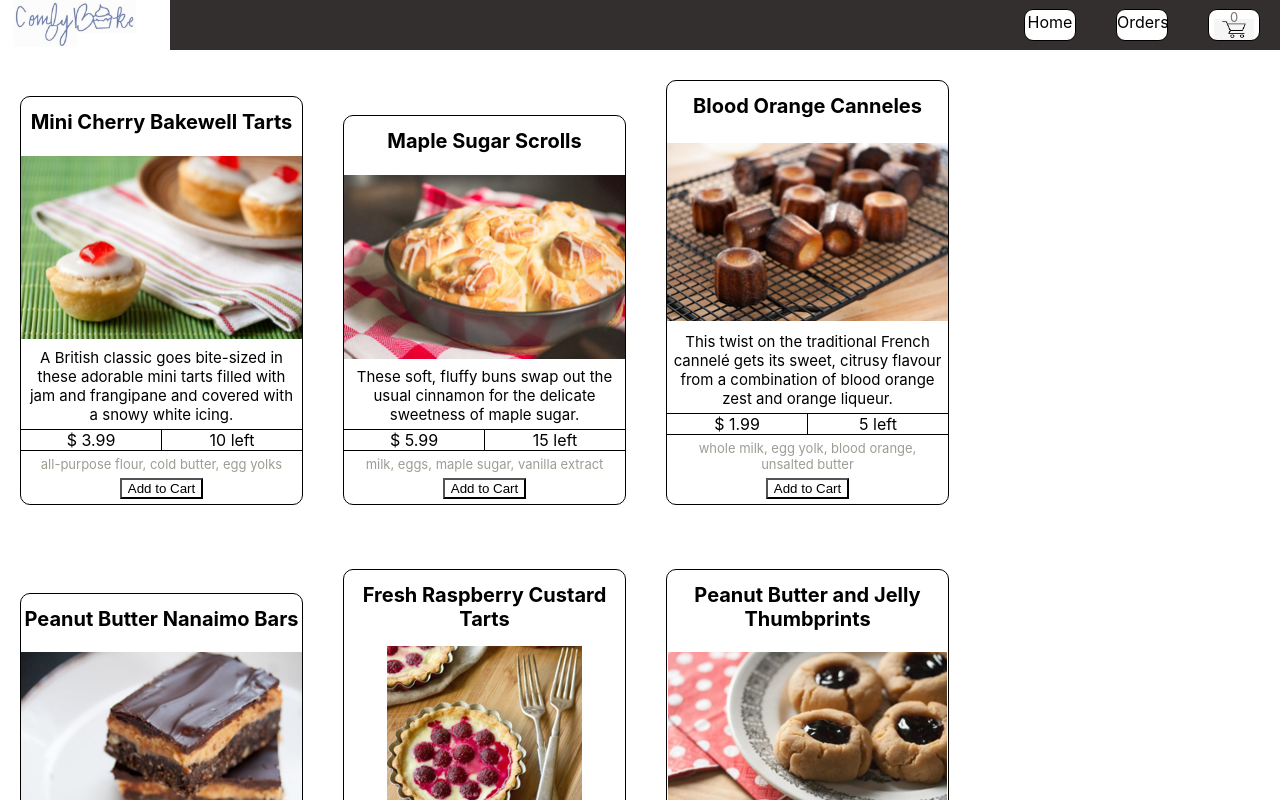
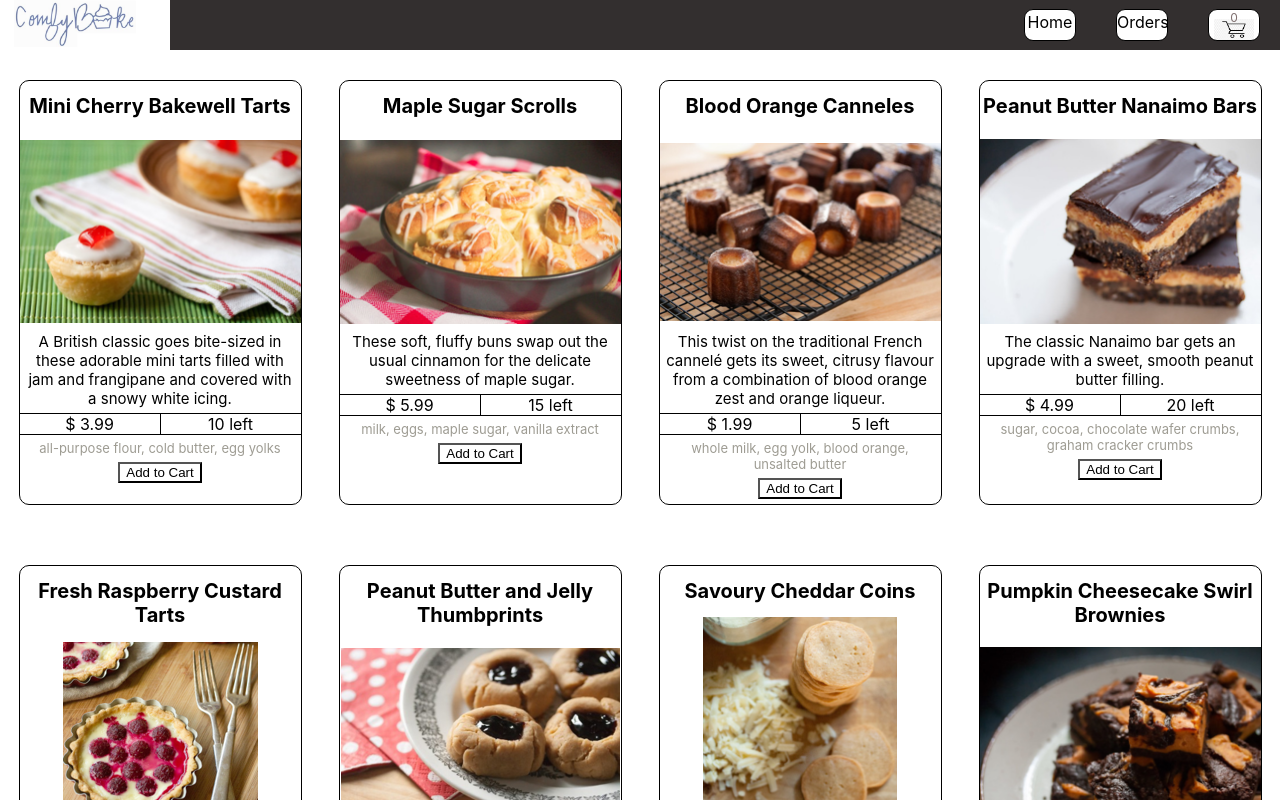
Before and after one commit to 664330348/ComfyBakePlus, a React (Create React App) app: page / in a window 1280 px wide. Shown: the top 800 px of the page. Built offline with nearby package versions, Linux system fonts and the light colour scheme.

Commit message:
improve style

```diff
--- a/src/App.css
+++ b/src/App.css
@@ -48,7 +48,7 @@
 .shappingCart{
   text-align:center;
   line-height:15px;
-  font-size:13px;
+  font-size:12px;
   margin: 0 20px;
   width: 50px;
   height: 30px;
--- a/src/index.css
+++ b/src/index.css
@@ -13,21 +13,26 @@ code {
 }
 
 
-
+.ShopPage{
+  display:flex;
+  justify-content: space-around;
+  flex-flow: row wrap;
+  width:100%;
+}
 
 
 
 /*----------------------item--------------------------*/
 .item{
-  display: inline-block;
+ /*  display: inline-block; */
   width: 281px;
   text-align: center;
 
-  margin:30px 20px;
+  margin:30px 15px;
 
   border: 1px solid;
 
-  overflow: hidden;
+  /* overflow: hidden; */
   border-radius: 10px;
 }
 
--- a/src/pages/HomePage.js
+++ b/src/pages/HomePage.js
@@ -3,7 +3,7 @@ import Shop from './shop/ShopPage';
 
 function Home() {
 
-  return (<Shop/>);
+  return (<div><Shop/></div>);
 }
 
 export default Home;
--- a/src/pages/shop/ShopPage.js
+++ b/src/pages/shop/ShopPage.js
@@ -17,7 +17,7 @@ function Shop() {
         left = {item.left}
         />
     ))
-    return (<div>{eachItems}</div>);
+    return (<div className="ShopPage">{eachItems}</div>);
 }
 
 export default Shop;
```
